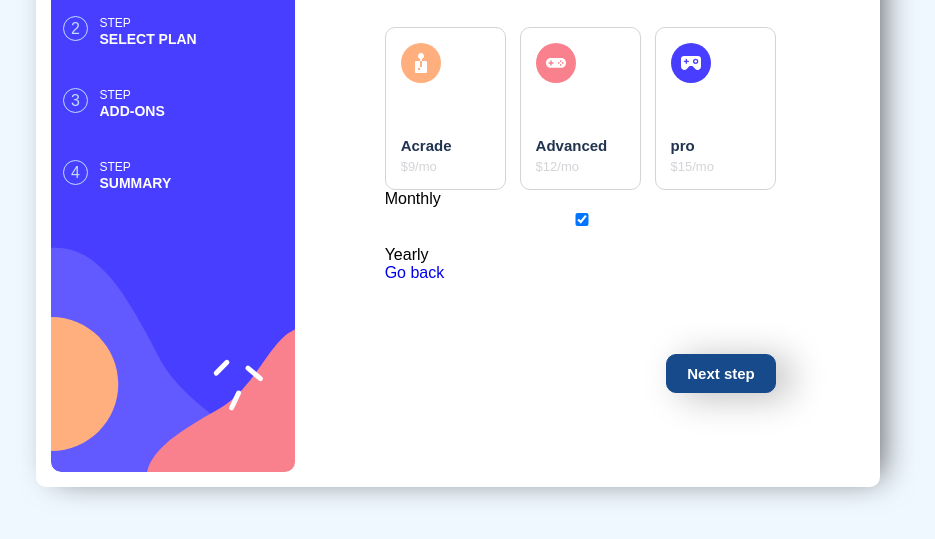
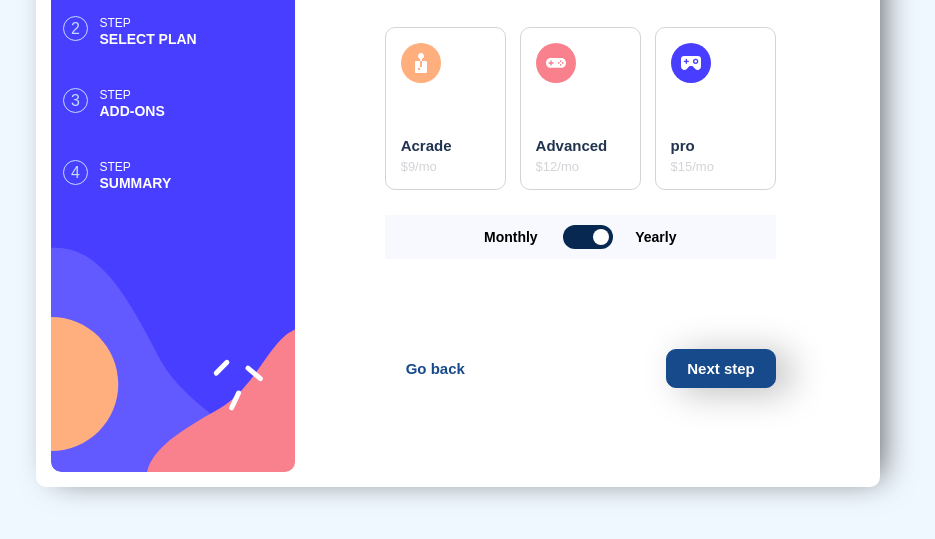
Before and after one commit to nileshp2906/Multistep-form, a plain HTML site: page step2.html in a window 1280 px wide. Shown: the part 211-750 px from the top of the page, without its empty margins (182-1117 px from the left). Drawn offline with Linux system fonts and the light colour scheme; a script that the page names is missing.

Commit message:
css completed for seconf html page

```diff
--- a/index.css
+++ b/index.css
@@ -268,6 +268,12 @@ input:focus {
   -webkit-box-shadow: 10px 10px 25px 2px rgba(0,0,0,0.21);
   -moz-box-shadow: 10px 10px 25px 2px rgba(0,0,0,0.21);
   }
+
+  .go-back-btn:hover {
+    background-color: #174a8b;
+    border: 1px solid #174a8b;
+    color: #fff;
+  }
 }
 
 
@@ -306,6 +312,90 @@ input:focus {
   margin-top: 5px;
 }
 
+.plan-range {
+  background-color: #f8f9fe;
+  padding: 10px;
+  text-align: center;
+  margin-top: 25px;
+  display: flex;
+  justify-content: center;
+  align-items: center;
+  gap: 6%;
+}
+
+.switch {
+  position: relative;
+  display: inline-block;
+  width: 50px;
+  height: 24px;
+}
+
+.switch input {
+  opacity: 0;
+  width: 0;
+  height: 0;
+}
+
+.slider {
+  position: absolute;
+  cursor: pointer;
+  top: 0;
+  left: 0;
+  right: 0;
+  bottom: 0;
+  background-color: #ccc;
+  -webkit-transition: .4s;
+  transition: .4s;
+}
+
+.slider:before {
+  position: absolute;
+  content: "";
+  height: 16px;
+  width: 16px;
+  left: 4px;
+  bottom: 4px;
+  background-color: white;
+  -webkit-transition: .4s;
+  transition: .4s;
+}
+
+input:checked + .slider { background-color: #062851;}
+input:focus + .slider { box-shadow: 0 0 1px #062851;}
+
+input:checked + .slider:before {
+  -webkit-transform: translateX(26px);
+  -ms-transform: translateX(26px);
+  transform: translateX(26px);
+}
+
+.slider.round { border-radius: 34px; }
+.slider.round:before { border-radius: 50%; }
+
+.monthly ,
+.yearly {
+  display: inline-block;
+  font-size: 14px;
+  font-weight: 600;
+}
+
+.procced-btns {
+  display: flex;
+  justify-content: space-between;
+}
+
+.go-back-btn {
+  display: block;
+  border: 1px solid transparent;
+  padding: 10px 20px;
+  border-radius: 10px;
+  color: #174a8b;
+  font-weight: 600;
+  font-size: 15px;
+  float: right;
+  margin-top: 90px;
+  transition: all .3s ease-in-out;
+}
 /* ==========================================================================
    SECOND HTML FILE STYLE SHEET END HERE
 ========================================================================== */
```
